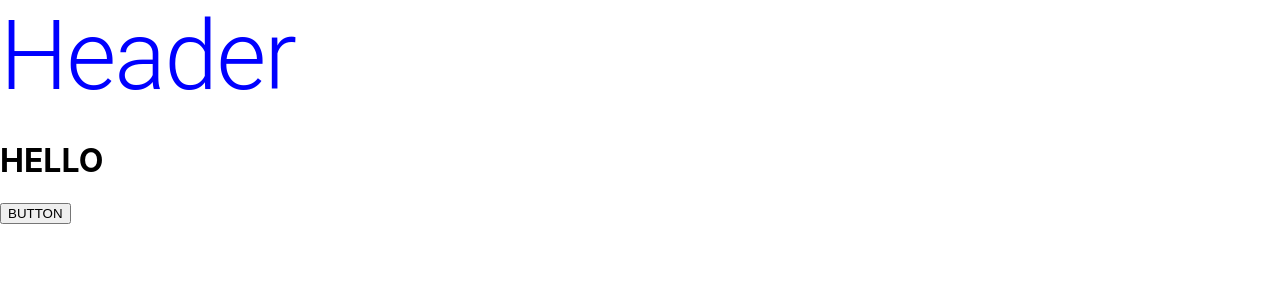
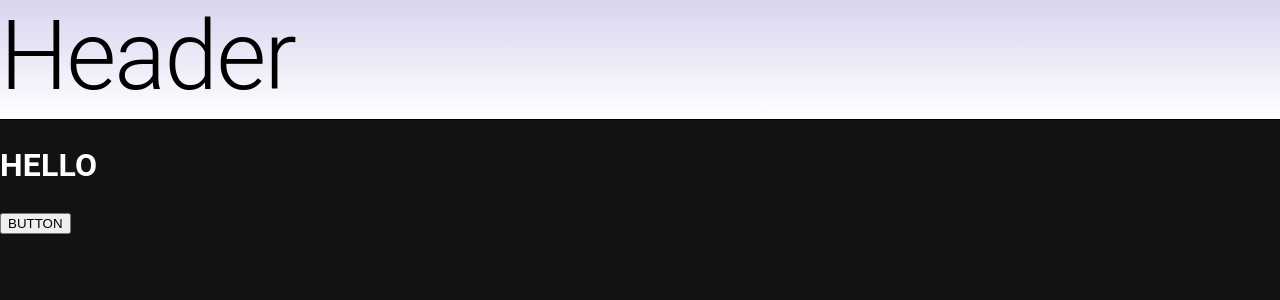
Before and after one commit to Jpowderly814/New, a React (Create React App) app in the folder client/: page / in a window 1280 px wide. Shown: the top 300 px of the page. Built offline with nearby package versions, Linux system fonts and the light colour scheme.

Commit message:
Add color palette -julie

```diff
--- a/client/src/App.js
+++ b/client/src/App.jsx
@@ -1,4 +1,5 @@
 import './App.scss';
+
 import Header from './Components/Header';
 import HealthCheck from './Components/HealthCheck';
 import { Box } from '@mui/material';
--- a/client/src/App.scss
+++ b/client/src/App.scss
@@ -21,7 +21,6 @@ body {
 header {
   grid-area: header;
   display: flex;
-  color: blue
 }
 
 footer {
--- a/client/src/Styles/_variables.scss
+++ b/client/src/Styles/_variables.scss
@@ -10,3 +10,9 @@ $transparent: rgba(0, 0, 0, 0);
 $black: #000;
 $black18: #121212;
 $midnight-blue: rgb(38, 47, 56);
+
+$grey: #818d92;
+$feldgrau: #586A6A;
+$khaki: #B9A394;
+$silver: #D4C5C7;
+$lavendar: #DAD4EF
--- a/client/src/Styles/muiTheme.js
+++ b/client/src/Styles/muiTheme.js
@@ -2,8 +2,13 @@ import { createTheme } from '@mui/material';
 
 const gutter = '1em';
 
-const black = '#000';
-const midnightBlue = 'rgb(38,47,56)';
+const black = '#000'
+const white = '#FFFF'
+const grey = '#818d92';
+const feldgrau = '#586A6A';
+const khaki = '#B9A394';
+// $silver: #D4C5C7;
+const lavendar = '#DAD4EF';
 
 const paperFadeColor1 = 'rgba(60, 60, 60, .9)';
 const paperFadeColor2 = 'rgba(60, 60, 60, .7)';
@@ -16,19 +21,20 @@ const theme = createTheme({
     MuiCssBaseline: {
       styleOverrides: {
         header: {
-          background: `linear-gradient(${black}, ${midnightBlue})`,
+          background: `linear-gradient(${lavendar}, ${white})`,
           borderBottom: `ridge 1px ${black}`,
+          color: `${black}`
         },
         main: {
           padding: `${gutter}`,
         },
         nav: {
-          background: `linear-gradient(${midnightBlue}, ${black})`,
+          background: `linear-gradient(${feldgrau}, ${white})`,
           padding: `${gutter}`,
           borderRight: `ridge 1px ${black}`,
         },
         footer: {
-          background: `linear-gradient(to left, ${midnightBlue}, ${black})`,
+          background: `linear-gradient(to left, ${feldgrau}, ${white})`,
           textAlign: 'right',
           padding: `0 ${gutter}`,
           borderTop: `ridge 1px ${black}`,
--- a/client/src/index.js
+++ b/client/src/index.js
@@ -3,11 +3,19 @@ import ReactDOM from 'react-dom/client';
 import './index.css';
 import App from './App';
 import reportWebVitals from './reportWebVitals';
+import { ThemeProvider } from '@mui/material/styles';
+
+import { CssBaseline } from '@mui/material';
+import theme from './Styles/muiTheme';
 
 const root = ReactDOM.createRoot(document.getElementById('root'));
 root.render(
   <React.StrictMode>
-    <App />
+    <ThemeProvider theme={theme}>
+      <CssBaseline/>
+      <App/>
+    </ThemeProvider>
+
   </React.StrictMode>
 );
 
```
Also changed, not shown: client/public/manifest.json.
